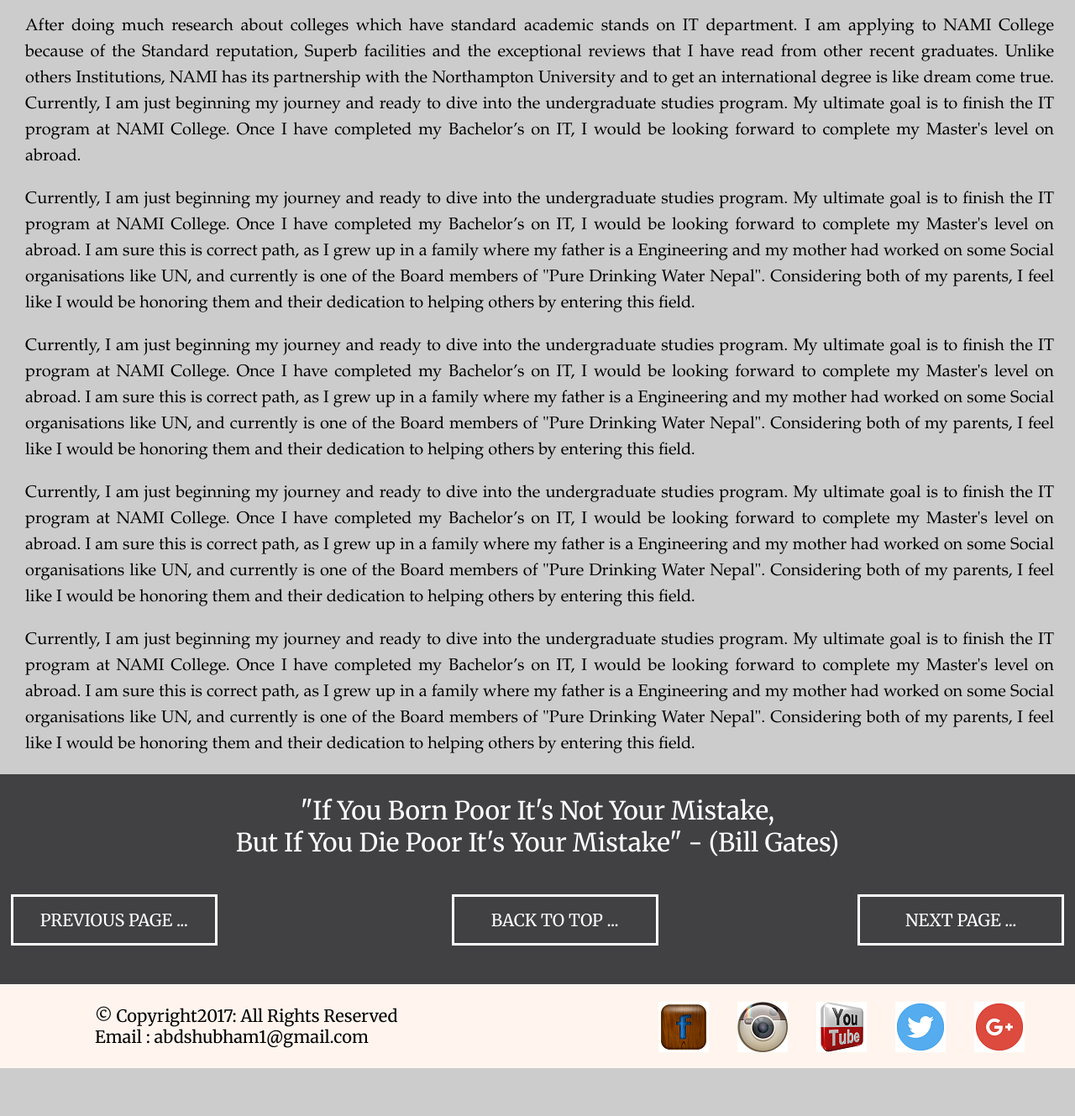
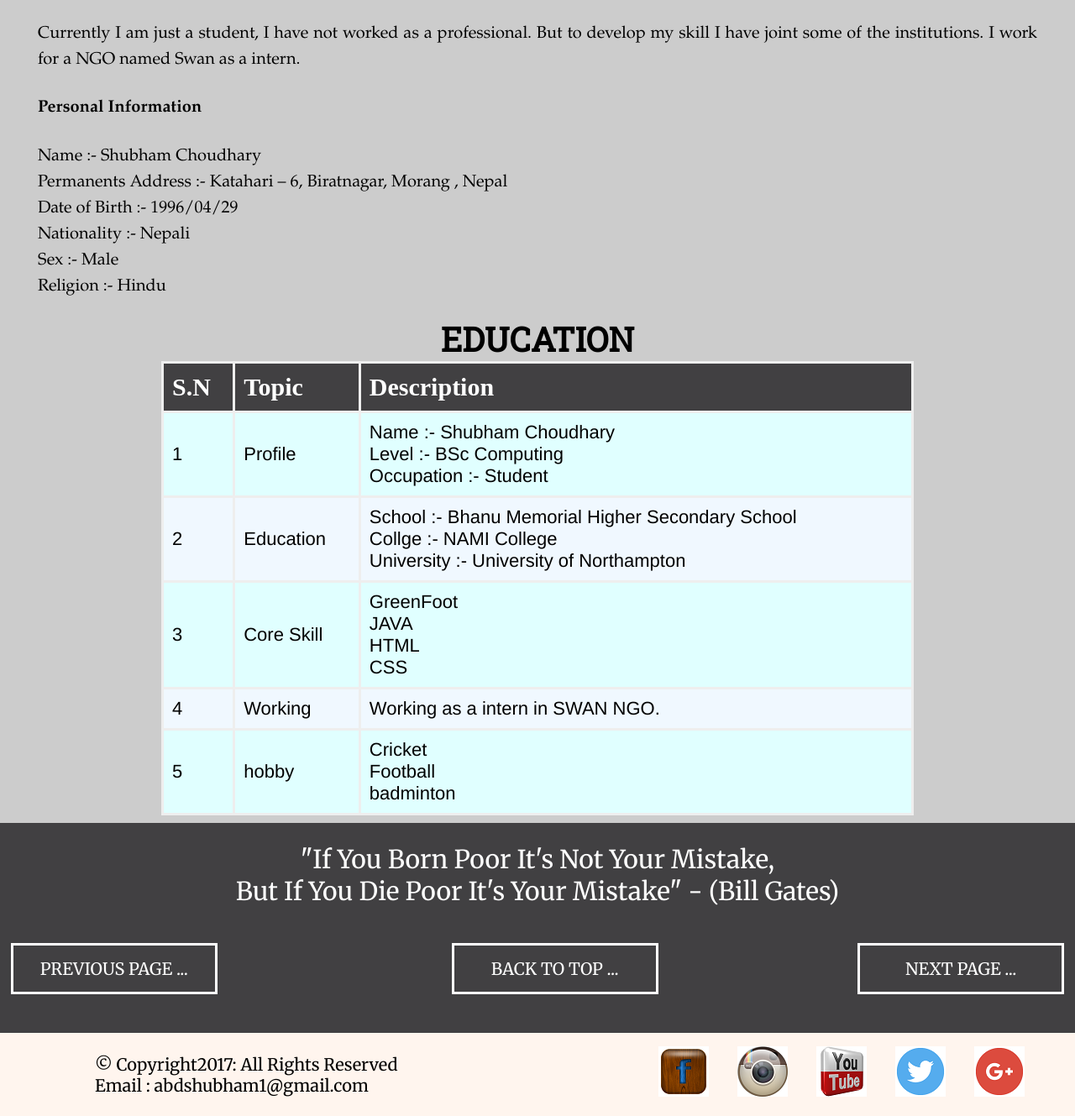
Before and after one commit to shubham101/csy1018-assign1, a plain HTML site: page cv.html in a window 1280 px wide. Shown: the part 295-1624 px from the top of the page at 84% size. Before the commit the page ends 1568 px from the top, so only its background shows below. Drawn offline with Linux system fonts and the light colour scheme; files that its build step writes are made by us from their sources.

Commit message:
footer icons
made change in footer icons

```diff
--- a/css/main.css
+++ b/css/main.css
@@ -3,9 +3,6 @@
 body {
   width: 100%;
   background-color: #cccccc;
- /* margin-top: 0%;
-  margin-left: 0%;
-  margin-right: 0%;*/
   margin-bottom: 100%;
   height: 100%;
   margin: auto;
@@ -14,7 +11,6 @@
 /*...... Header .....*/
 
 #container {
-/*  height: auto;*/
   width: 100%;
   background-color: #cccccc;
   top: 66px;
@@ -45,7 +41,7 @@
     border-radius: 10px;
     font-size: 17.2px;
     background-color: white;
-    background-image: url('images/search.png');
+    background-image: url("images/search.png");
     background-position: 3px 6px;
     background-repeat: no-repeat;
     padding: 9px 30px 5px 40px;
@@ -112,19 +108,6 @@
   margin-bottom: 20px;
 }
 
-/*.content {
-  font-family: "Palatino Linotype";
-  height: 100px;
-  font-size: 30px;
-  font-weight: 600;
-  color: #FFFFFF;
-  margin-bottom: 0%;
-  margin-left: -90px;
-  padding: 0px 0px 50px 100px;
-  flex-flow: row wrap;
-}*/
-  /**text-align: center;**/
-
 .content {
    font-family: "Roboto Slab", serif;
    font-size: 50px;
@@ -160,24 +143,15 @@
 
  /*Biography page starts from here*/
 
-/*.mainparts {
-  height: auto;
-  width: 40%;
-  background-color: #cccccc;
-  color: #000000;
-  margin: auto;
-  margin-top: 9px;
-  padding: 10px 0px 0px 0px;
-} */
-
 #mybio {
   font-family: "Roboto Slab", serif;
   height: auto; /*55px*/
   font-size: 80px;
   font-weight: 500;
   color: #000000;
-  padding: 10px 0px 0px 0px;
+  padding: 10px 0px 0px 40px;
   margin-top: 10px;
+  margin-left: 28%;
 }
 
 .bio{
@@ -201,7 +175,8 @@
   font-weight: 600;
   color: #2F4F4F;
   padding: 10px 0px 0px 10px;
-  margin-top: 1px;
+  margin-top: 10px;
+  margin-left: 28%;
 }
 
 .cvs {
@@ -214,19 +189,73 @@
    margin-top: 20px;
    margin-left: 25px;
    margin-right: 25px;
-   padding: 2px 0px 0px 5px;
+   padding: 2px 20px 0px 20px;
+}
+
+.maintbcontainer {
+  width:100%;
+}
+
+.tbcontainer {
+  width:70%;
+  margin:auto;
+}
+
+#edu {
+  font-family: 'Roboto Slab', serif;
+  text-align: center;
+  height: 15px;
+  font-size: 40px;
+  font-weight: 600;
+  color: #000000;
+  padding: 20px 50px 20px 50px;
+}
+
+#tables {
+  font-family: "Roboto Slab, serif";
+  border-collapse: collapse;
+  width: 100%;
+  margin-top: 2%;
+  margin-bottom: 1%;
+}
+
+#tables td, #tables th {
+  border: 3px solid #eee;
+  text-align: left;
+  padding: 10px;
+}
+
+#tables tr:nth-child(odd) {
+  background-color: #F0F8FF;
+}
+
+#tables tr:nth-child(even) {
+  background-color: #E0FFFF;
+}
+
+#tables th {
+  padding-top: 11px;
+  padding-bottom: 11px;
+  background-color: #414042;
+  color: #FFFFFF;
+  font-size: 30px;
+}
+
+#tables td {
+  font-family: "Helvetica Neue";
+  font-size: 22px;
 }
 
 /*Contact me page starts here*/
 
 section {
-   height:1060px;
+   height:1050px;
    width: 75%;
-   margin-left: 135px;
+   margin-left: 140px;
    background-repeat:no-repeat;
    padding:1px 0px 0px 0px;
    background-size: cover;
-   opacity: 0.7;
+   opacity: 0.6;
 }
 
 .register {
@@ -234,21 +263,20 @@
    color:  #8B4513;
    font-size: 50px;
    text-align: left;
-   padding: 50px 0px 20px 0px;
-   border-bottom: 5px solid #f9f9f9;
-   margin-bottom: 10px;
-   padding-bottom: 8px;
+   padding: 50px 10px 30px 60px;
+   border-bottom: 6px solid #f9f9f9;
+   margin-bottom: 12px;
 }
 
 form{
-  width: 95%;
+  width: 98%;
 }
 
 .name {
   font-family: 'Roboto Slab', serif;
   font-size: 22px;
   color:  #000000;
-  padding: 12px 0px 6px 0px;
+  padding: 10px 0px 6px 0px;
   margin: auto;
 }
 
@@ -262,7 +290,7 @@
   cursor: pointer;
   padding: 13px 10px;
   border: none;
-  width: 100%;
+  width: 89%;
   border-top: 3.5px solid transparent;
   border-bottom: 3.5px solid transparent;
 }
@@ -276,7 +304,7 @@
   cursor: pointer;
   padding: 15px 10px;
   border: none;
-  width: 100%;
+  width: 89%;
   border-top: 3.5px solid transparent;
   border-bottom: 3.5px solid transparent;
 }
@@ -306,7 +334,7 @@
   cursor: pointer;
   padding: 13px 10px;
   border: none;
-  width: 100%;
+  width: 89%;
   border-top: 3.5px solid transparent;
   border-bottom: 3.5px solid transparent;
 }
@@ -332,7 +360,7 @@
   cursor: pointer;
   padding: 13px 10px;
   border: none;
-  width: 100%;
+  width: 89%;
   border-top: 3.5px solid transparent;
   border-bottom: 3.5px solid transparent;
 }
@@ -381,7 +409,7 @@
   cursor: pointer;
   padding: 2px;
   border: none;
-  width: 100%;
+  width: 90.5%;
   height: 230px;
   border-top: 4px solid transparent;
   border-bottom: 5px solid transparent;
@@ -398,10 +426,10 @@
   cursor: pointer;
   border: none;
   margin-top: 5%;
-  margin-right: 8.5%;
+  margin-right: 8%;
   font-family: "Roboto Slab", serif;
   font-size: 30px;
-  padding: 8px 150px;
+  padding: 8px 140px;
 }
 
 #seven input[type=submit]:hover {
@@ -504,7 +532,6 @@
 /*......... Footer............*/
 
 footer {
-  /*width: 100%;*/
   margin: 0px;
   padding: 0px;
 }
@@ -513,7 +540,6 @@
   background-color: #FFF5EE;
   height: 100px;
   margin-top: -21px;
-  /*margin-bottom: 0px;*/
 }
 
 #foot p {
@@ -524,7 +550,7 @@
 
 #social {
   padding: 30px 30px 0px 100px;
-  margin-top: -120px;
+  margin-top: -125px;
 }
 
 #social {
--- a/cv.html
+++ b/cv.html
@@ -38,28 +38,84 @@
 
         <div class="mainparts">
               <div id="CV">
-                <center>CURRICULUM VITAE</center>
+                CURRICULUM VITAE
               </div>
           </div>
 
           <div class="cvs">
               <p>
-                After doing much research about colleges which have standard academic stands on IT department. I am applying to NAMI College because of the Standard reputation, Superb facilities and the exceptional reviews that I have read from other recent graduates. Unlike others Institutions, NAMI has its partnership with the Northampton University and to get an international degree is like dream come true.
-                Currently, I am just beginning my journey and ready to dive into the undergraduate studies program. My ultimate goal is to finish the IT program at NAMI College. Once I have completed my Bachelor’s on IT, I would be looking forward to complete my Master's level on abroad.
+                Currently I am just a student, I have not worked as a professional. But to develop my skill I have joint some of the institutions. I work for a NGO named Swan as a intern.
               </p>
-              <p>
-                Currently, I am just beginning my journey and ready to dive into the undergraduate studies program. My ultimate goal is to finish the IT program at NAMI College. Once I have completed my Bachelor’s on IT, I would be looking forward to complete my Master's level on abroad. I am sure this is correct path, as I grew up in a family where my father is a Engineering and my mother had worked on some Social organisations like UN, and currently is one of the Board members of "Pure Drinking Water Nepal". Considering both of my parents, I feel like I would be honoring them and their dedication to helping others by entering this field.
-              </p>
-              <p>
-                Currently, I am just beginning my journey and ready to dive into the undergraduate studies program. My ultimate goal is to finish the IT program at NAMI College. Once I have completed my Bachelor’s on IT, I would be looking forward to complete my Master's level on abroad. I am sure this is correct path, as I grew up in a family where my father is a Engineering and my mother had worked on some Social organisations like UN, and currently is one of the Board members of "Pure Drinking Water Nepal". Considering both of my parents, I feel like I would be honoring them and their dedication to helping others by entering this field.
-              </p>
-              <p>
-                Currently, I am just beginning my journey and ready to dive into the undergraduate studies program. My ultimate goal is to finish the IT program at NAMI College. Once I have completed my Bachelor’s on IT, I would be looking forward to complete my Master's level on abroad. I am sure this is correct path, as I grew up in a family where my father is a Engineering and my mother had worked on some Social organisations like UN, and currently is one of the Board members of "Pure Drinking Water Nepal". Considering both of my parents, I feel like I would be honoring them and their dedication to helping others by entering this field.
-              </p>
-              <p>
-                Currently, I am just beginning my journey and ready to dive into the undergraduate studies program. My ultimate goal is to finish the IT program at NAMI College. Once I have completed my Bachelor’s on IT, I would be looking forward to complete my Master's level on abroad. I am sure this is correct path, as I grew up in a family where my father is a Engineering and my mother had worked on some Social organisations like UN, and currently is one of the Board members of "Pure Drinking Water Nepal". Considering both of my parents, I feel like I would be honoring them and their dedication to helping others by entering this field.
-              </p>
+
+              <h4>Personal Information</h4>
+
+                Name :- Shubham Choudhary<br>
+
+                Permanents Address :- Katahari – 6, Biratnagar,
+                Morang , Nepal<br>
+
+                Date of Birth :- 1996/04/29<br>
+
+                Nationality :- Nepali <br>
+
+                Sex :- Male <br>
+
+                Religion :- Hindu <br>
           </div>
+        <div class="maintbcontainer">
+          <div class="tbcontainer">
+            <div id="edu">
+              EDUCATION
+            </div>
+           <table id="tables">
+              <tr>
+                  <th>S.N</th>
+                  <th>Topic</th>
+                  <th>Description</th>
+              </tr>
+
+              <tr>
+                  <td>1</td>
+                  <td>Profile </td>
+                  <td>Name :- Shubham Choudhary<br>
+                      Level :- BSc Computing<br>
+                      Occupation :- Student
+                  </td>
+              </tr>
+              <tr>
+                  <td>2</td>
+                  <td>Education </td>
+                  <td>School :- Bhanu Memorial Higher Secondary School<br>
+                      Collge :- NAMI College<br>
+                      University :- University of Northampton <br>
+                  </td>
+              </tr>
+               <tr>
+                  <td>3</td>
+                  <td>Core Skill </td>
+                  <td>GreenFoot<br>
+                      JAVA<br>
+                      HTML<br>
+                      CSS <br>
+                  </td>
+              </tr>
+              <tr>
+                  <td>4</td>
+                  <td>Working</td>
+                  <td>Working as a intern in SWAN NGO.</td>
+              </tr>
+              <tr>
+                  <td>5</td>
+                  <td>hobby</td>
+                  <td>Cricket<br>
+                      Football<br>
+                      badminton<br>
+                  </td>
+              </tr>
+
+          </table>
+        </div>
+      </div>
 
         <div id="end">
               <p>
@@ -95,23 +151,23 @@
                         </a>
                     </li>
                     <li>
-                        <a class="Instagram" target="_blank" title="Instagram" href="https://www.instagram.com/explore/tags/robotics/">
-                        <img alt="Instagram" src="images/Instagram.png" >
+                        <a class="Instagram" target="_blank" title="Instagram" href="https://www.instagram.com/rajbanshi.shubham/">
+                        <img alt="Instagram" src="images/instagram.png" >
                         </a>
                     </li>
                     <li>
                         <a class="Youtube" target="_blank" title="Youtube" href="https://www.youtube.com/">
-                        <img alt="Youtube" src="images/Youtube.png" >
+                        <img alt="Youtube" src="images/youtube.png" >
                         </a>
                     </li>
                     <li>
                         <a class="Twitter" target="_blank" title="Twitter" href="https://twitter.com/search?q=robotics&src=typd&lang=en">
-                        <img alt="Twitter" src="images/Twitter.png" >
+                        <img alt="Twitter" src="images/twitter.png" >
                         </a>
                     </li>
                     <li>
                         <a class="Google+" target="_blank" title="Google" href="https://www.google=.com/robotics">
-                        <img alt="Google" src="images/Google+.png" >
+                        <img alt="Google" src="images/google+.png" >
                         </a>
                    </li>
                 </ul>
```
Also changed, not shown: biography.html (+14 -21 lines), contact.html (+6 -6 lines), index.html (+4 -4 lines), wireframe/Biography.jpg (deleted), wireframe/CV.jpg (deleted), wireframe/Contact me.jpg (deleted), wireframe/HomePage.jpg (deleted), 4 other files.
